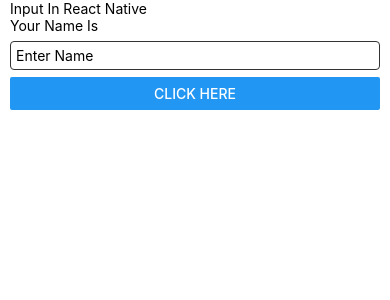
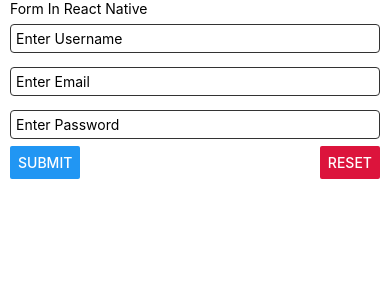
Before and after one commit to zeeshanbinary/react-native-int, a React Native app: screen / in a window 390 px wide. Shown: the top 300 px of the page. Built offline with nearby package versions, Linux system fonts and the light colour scheme.

Commit message:
react native form

```diff
--- a/App.tsx
+++ b/App.tsx
@@ -1,11 +1,11 @@
 import React from 'react';
-import InputBox from './app/InputBox/InputBox';
+import Form from './app/form/Form';
 
 
 function App() {
   return (
     <>
-     <InputBox />
+      <Form />
     </>
   );
 }
--- /dev/null
+++ b/app/form/Form.js
@@ -0,0 +1,77 @@
+import React, { useState } from 'react';
+import { Button, StyleSheet, Text, TextInput, View } from 'react-native';
+
+const Form = () => {
+    const [name, setName] = useState("");
+    const [email, setEmail] = useState("");
+    const [password, setPassword] = useState("");
+    const [data, setData] = useState(false)
+    const handlePress = () => {
+        setData(true)
+    };
+
+    const handleReset = () => {
+        setName("");
+        setEmail("");
+        setPassword("")
+    }
+    return (
+        <View style={styles.container}>
+            <Text>Form In React Native</Text>
+            {
+                data ?
+                    <>
+
+                        <Text>Your Name Is {name}</Text>
+                        <Text>Your Email is {email}</Text>
+                        <Text>Your Password is {password}</Text>
+                    </> : null
+            }
+            <TextInput
+                placeholder='Enter Username'
+                style={styles.input}
+                value={name}
+                onChangeText={(text) => setName(text)}
+            />
+
+            <TextInput
+                placeholder='Enter Email'
+                style={styles.input}
+                value={email}
+                onChangeText={(text) => setEmail(text)}
+            />
+
+            <TextInput
+                placeholder='Enter Password'
+                style={styles.input}
+                value={password}
+                onChangeText={(text) => setPassword(text)}
+                secureTextEntry={true}
+            />
+            <View style={styles.btn}>
+                <Button title='Submit' onPress={handlePress} />
+                <Button title='Reset' color={'crimson'} onPress={handleReset} />
+            </View>
+        </View>
+    )
+}
+
+export default Form;
+
+const styles = StyleSheet.create({
+    container: {
+        paddingHorizontal: 10
+    },
+    input: {
+        borderWidth: 1,
+        borderColor: '#333',
+        borderRadius: 4,
+        maxHeight: 42,
+        padding: 5,
+        marginVertical: 7
+    },
+    btn: {
+        flexDirection: 'row',
+        justifyContent: 'space-between'
+    }
+})
```
